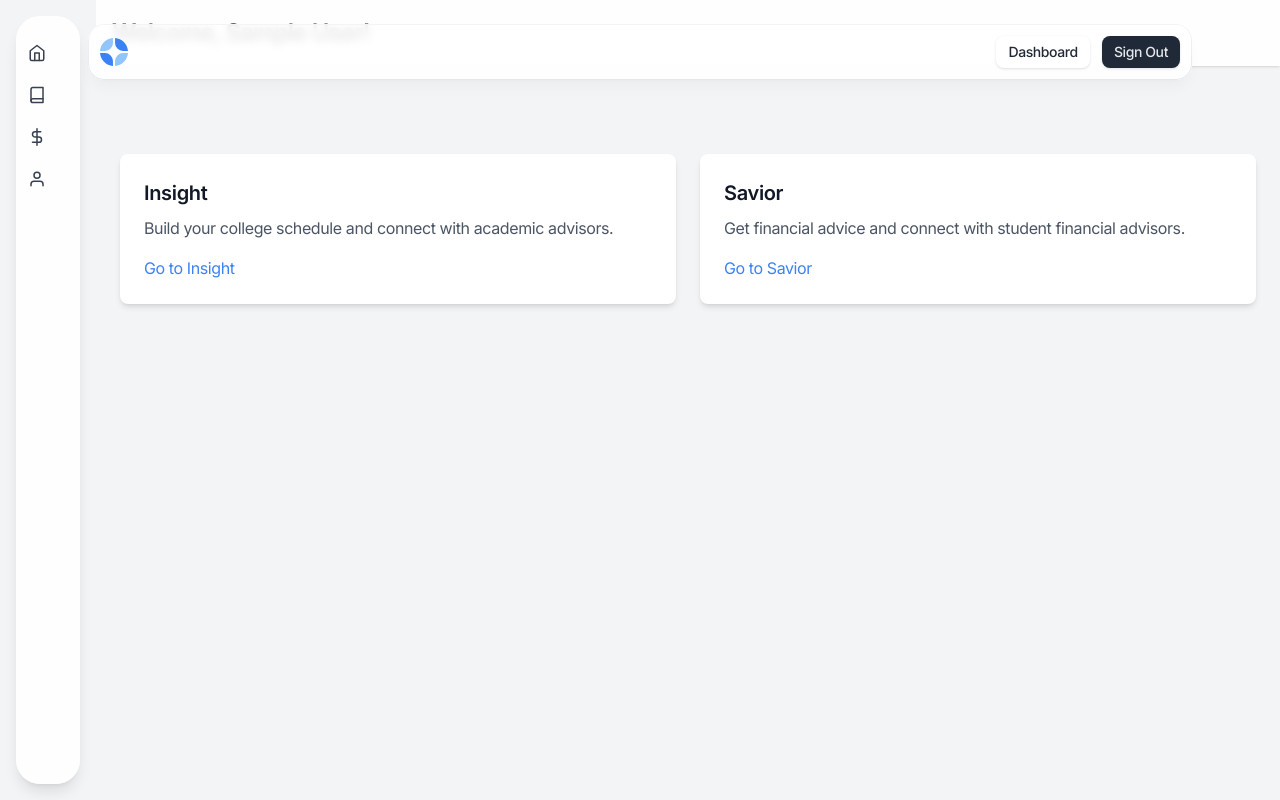
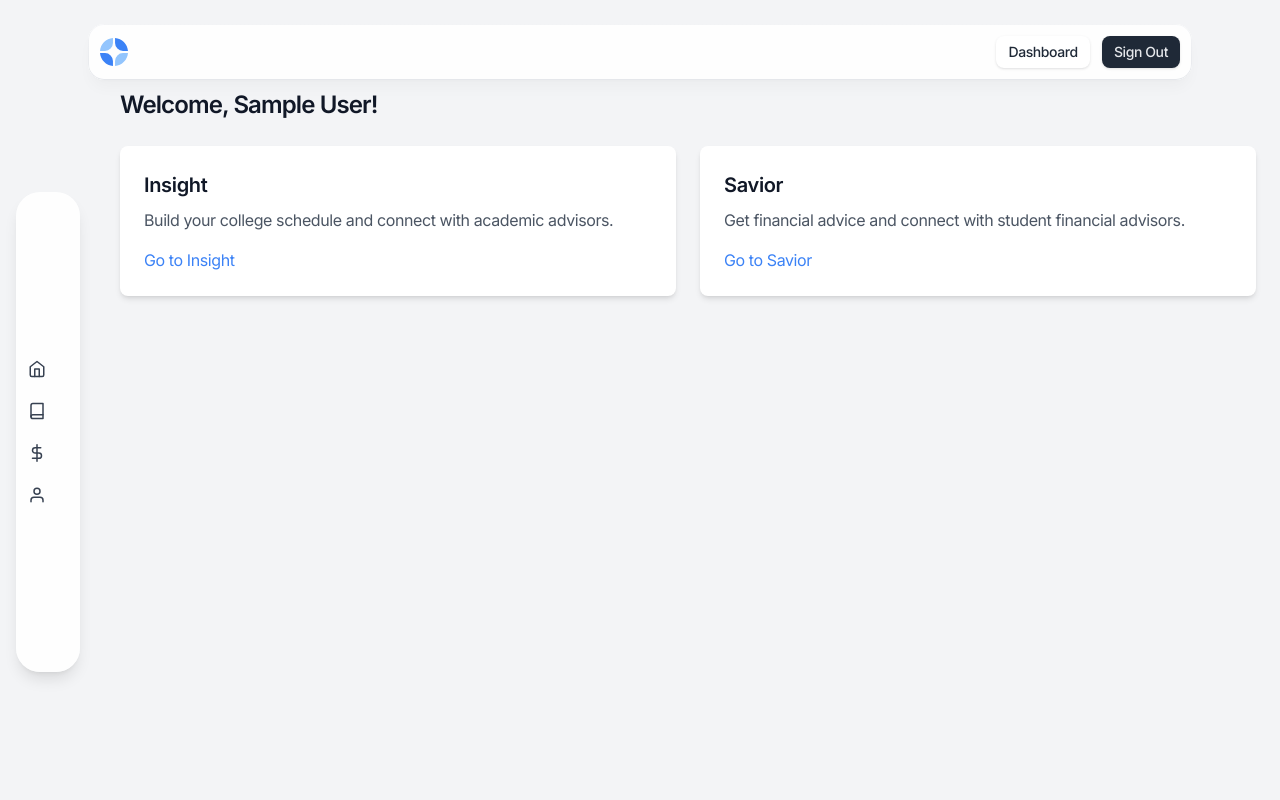
Before and after one commit to AnthonyCampos1234/Avisari, a Next.js app: page /dashboard in a window 1280 px wide. Shown: the top 800 px of the page. Built offline with nearby package versions, Linux system fonts and the light colour scheme; no server answers; sample sign-in values are in the browser's storage.

Commit message:
tab bar in dashboard

```diff
--- a/app/(default)/dashboard/page.tsx
+++ b/app/(default)/dashboard/page.tsx
@@ -14,11 +14,11 @@ export default function Dashboard() {
     }
 
     return (
-        <div className="flex h-screen bg-gray-100">
+        <div className="flex h-screen bg-gray-100 pt-16"> {/* Added pt-16 here */}
             {/* Sidebar */}
-            <div className="p-4">
+            <div className="p-4 flex items-center">
                 <div
-                    className={`bg-white/90 backdrop-blur-sm rounded-3xl shadow-lg transition-all duration-500 ease-in-out h-[calc(100vh-2rem)] flex flex-col justify-start py-4 ${sidebarExpanded ? 'w-48' : 'w-16'}`}
+                    className={`bg-white/90 backdrop-blur-sm rounded-3xl shadow-lg transition-all duration-500 ease-in-out h-[60vh] flex flex-col justify-center ${sidebarExpanded ? 'w-48' : 'w-16'}`}
                     onMouseEnter={() => setSidebarExpanded(true)}
                     onMouseLeave={() => setSidebarExpanded(false)}
                 >
@@ -31,10 +31,8 @@ export default function Dashboard() {
 
             {/* Main content */}
             <div className="flex-1 flex flex-col overflow-hidden">
-                <header className="bg-white/90 backdrop-blur-sm p-4 shadow z-10">
-                    <h1 className="text-2xl font-semibold">Welcome, {session?.user?.name}!</h1>
-                </header>
-                <main className="flex-1 overflow-x-hidden overflow-y-auto bg-gray-100 p-6 mt-16">
+                <main className="flex-1 overflow-x-hidden overflow-y-auto bg-gray-100 p-6">
+                    <h1 className="text-2xl font-semibold mb-6">Welcome, {session?.user?.name}!</h1>
                     <div className="grid gap-6 md:grid-cols-2">
                         {/* Insight Section */}
                         <DashboardCard
```
